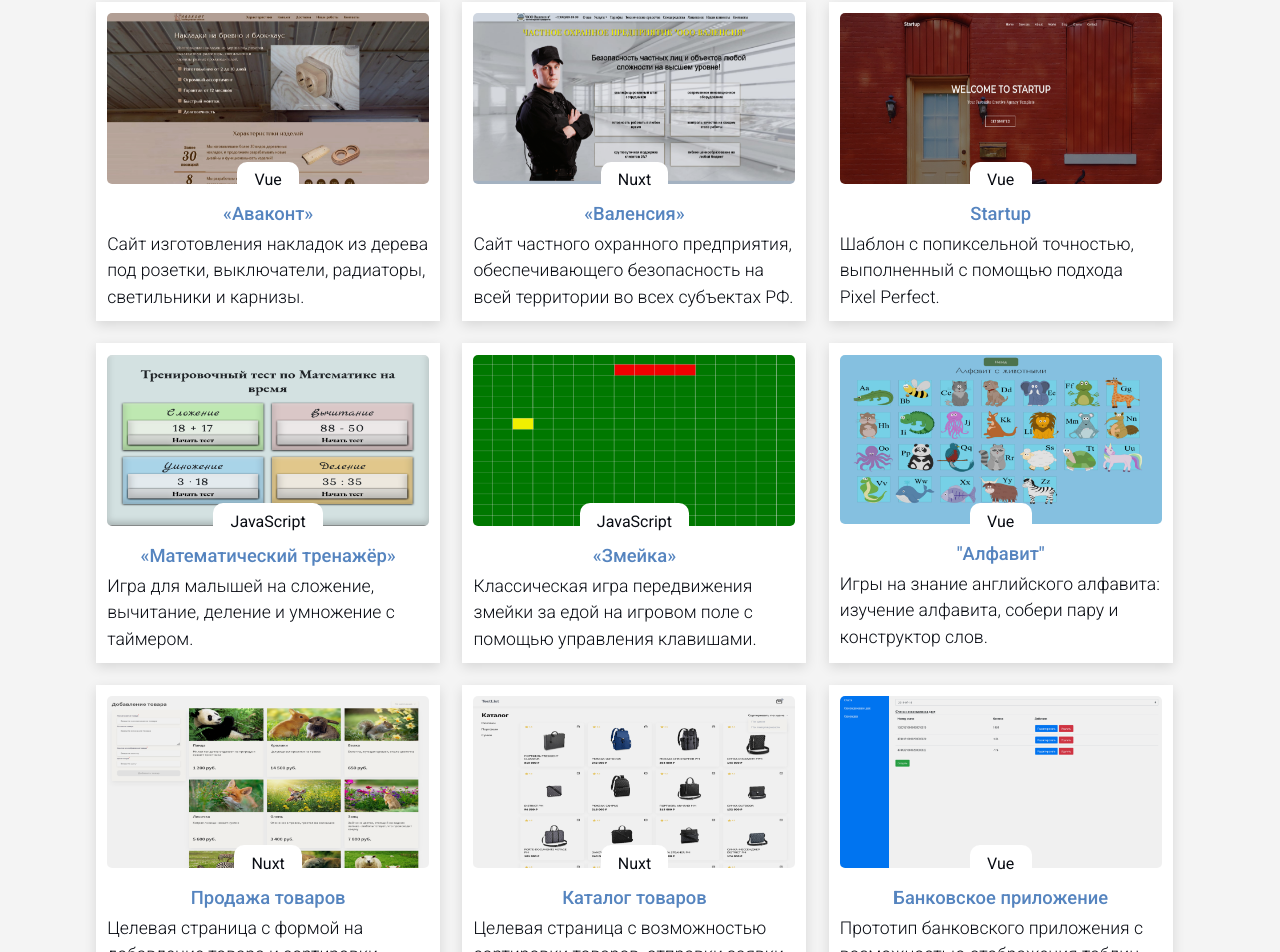
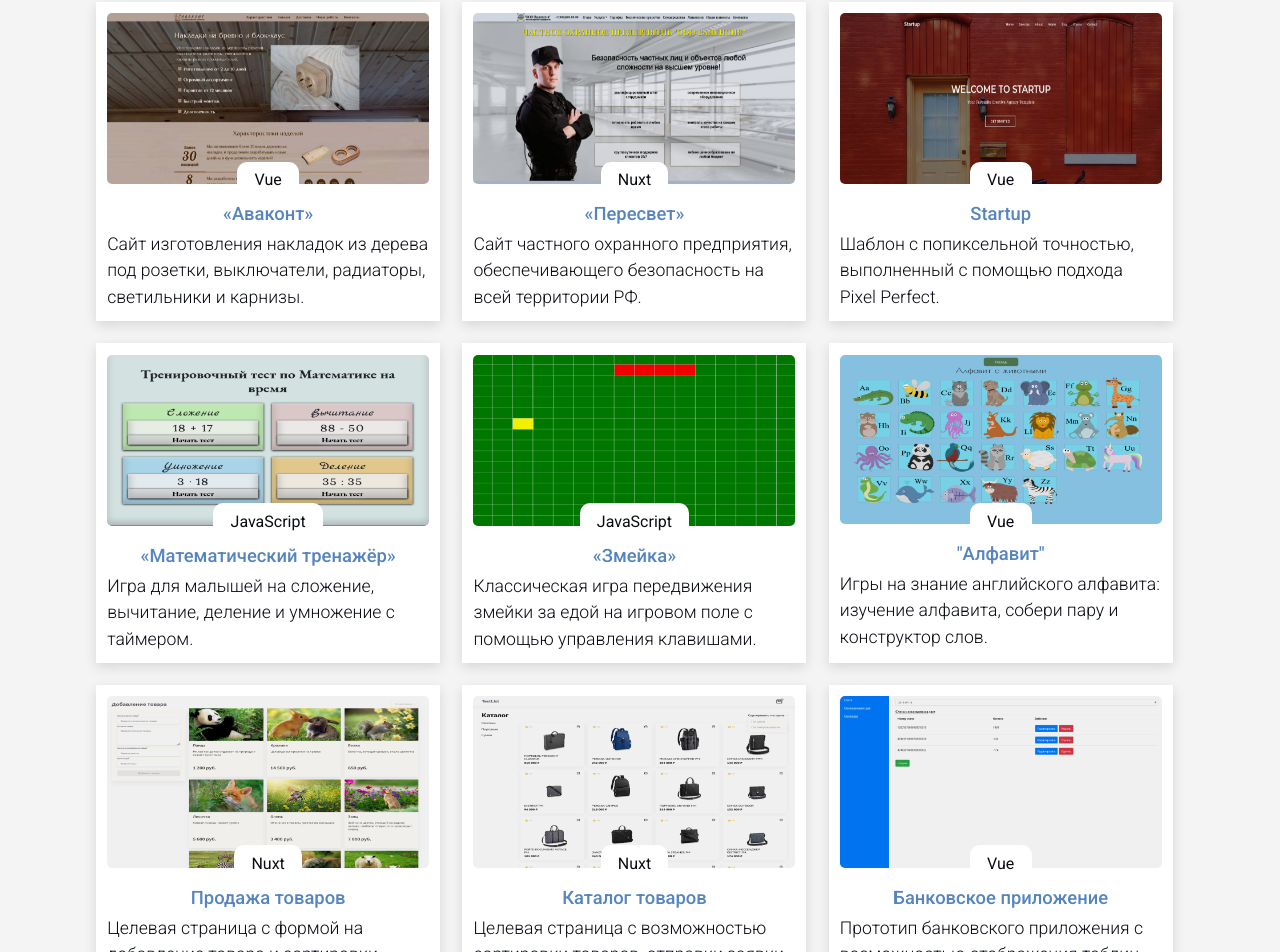
Before and after one commit to AnigalHub/Portfolio, a Nuxt app: page / in a window 1280 px wide. Shown: the part 1676-2628 px from the top of the page. Built offline with nearby package versions, Linux system fonts and the light colour scheme.

Commit message:
изменено название проекта - компании

```diff
--- a/components/works.vue
+++ b/components/works.vue
@@ -75,11 +75,11 @@
           {
             src:'./home_valencia.png',
             alt:'Валенсия',
-            name_company:'«Валенсия»',
+            name_company:'«Пересвет»',
             git:'https://github.com/AnigalHub/Valencia',
             show:'/valencia',
             technology:'Nuxt',
-            about:'Сайт частного охранного предприятия, обеспечивающего безопасность на всей территории во всех субъектах РФ.'
+            about:'Сайт частного охранного предприятия, обеспечивающего безопасность на всей территории РФ.'
           },
           {
             src:'/home_pixelperfect.png',
```
